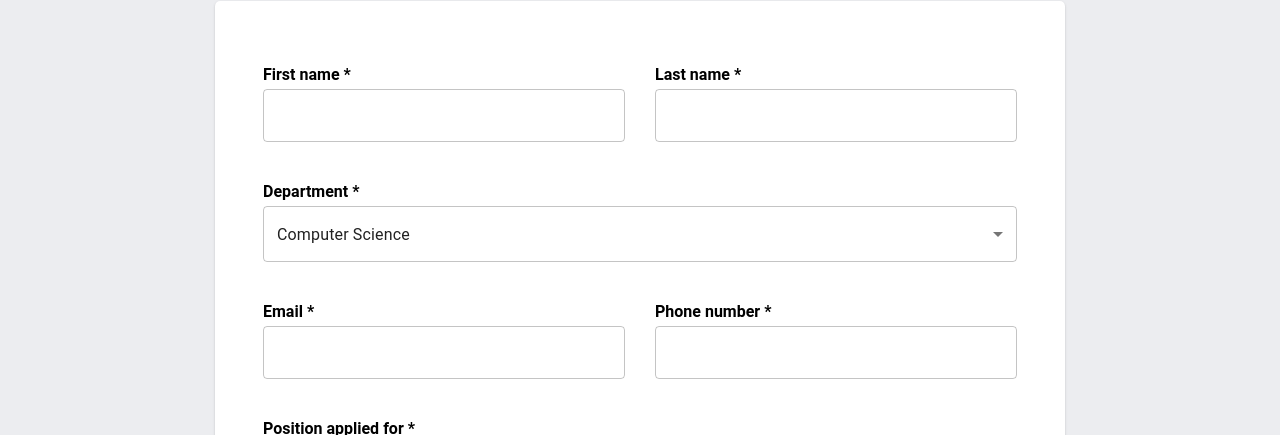
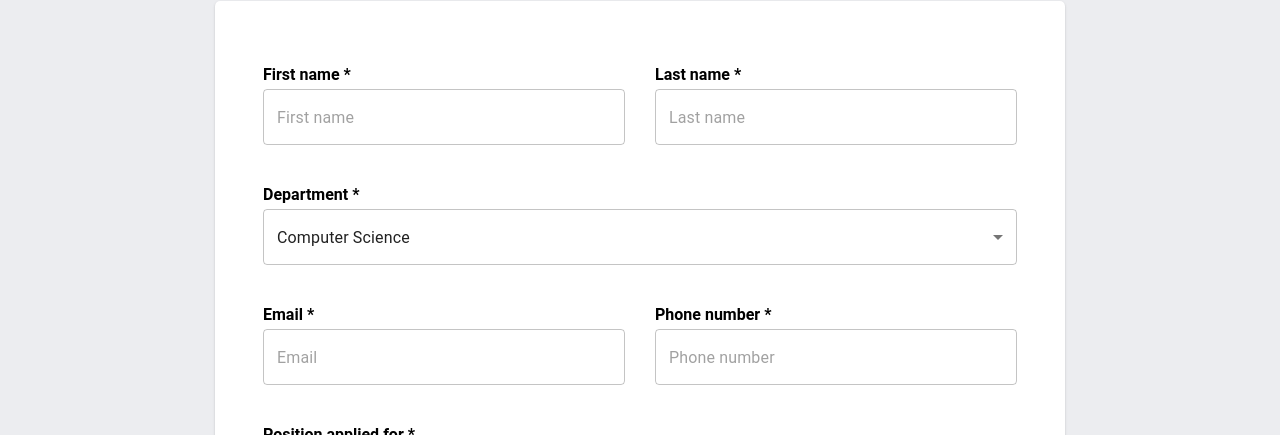
Before and after one commit to Lazy-Code-X01/pcu-recruitment-portal, a React (Create React App) app: page /academic in a window 1280 px wide. Shown: the part 429-864 px from the top of the page. Built offline with nearby package versions, Linux system fonts and the light colour scheme; no server answers; a web font is replaced by a local one.

Commit message:
emmanuel-first-commit

```diff
--- a/package.json
+++ b/package.json
@@ -11,11 +11,12 @@
     "@testing-library/jest-dom": "^5.16.5",
     "@testing-library/react": "^13.4.0",
     "@testing-library/user-event": "^13.5.0",
+    "firebase": "^9.18.0",
     "react": "^18.2.0",
     "react-dom": "^18.2.0",
     "react-router-dom": "^6.5.0",
     "react-scripts": "^2.1.3",
-    "recharts": "^2.2.0",
+    "recharts": "^2.5.0",
     "web-vitals": "^2.1.4",
     "with-router": "^1.0.1"
   },
--- a/src/pages/AcademicForm.jsx
+++ b/src/pages/AcademicForm.jsx
@@ -1,4 +1,6 @@
 import React from 'react'
+
+import { useState, setState } from 'react';
 
 import TextField from '@mui/material/TextField';
 import Select from '@mui/material/Select';
@@ -12,8 +14,53 @@ import Footer from '../Components/Footer';
 import Navbar from '../Components/Navbar';
 import { Link } from 'react-router-dom';
 
+import { db } from '../Components/firebase';
+
+import { SettingsSystemDaydreamOutlined } from '@mui/icons-material';
 
 const AcademicForm = () => {
+    const [ firstName , setFirstName ] = useState("");
+    const [ lastName , setLastName ] = useState("");
+    const [ deptName , setDeptName ] = useState("");
+    const [ email , setEmail ] = useState("");
+    const [ phoneNumber , setPhoneNumber ] = useState("");
+    const [ position , setPosition ] = useState("");
+    const [ sex , setSex ] = useState("");
+    const [ cv , setCv ] = useState("");
+
+
+    const handleInputChange = (e) => {
+        const { id , value } = e.target;
+        if(id === "firstName") {
+            setFirstName(value);
+        }
+        if(id === "lastName") {
+            setLastName(value);
+        }
+        if(id === "deptName") {
+            setDeptName(value);
+        }
+        if(id === "email") {
+            setEmail(value);
+        }
+        if(id === "phoneNumber") {
+            setPhoneNumber(value);
+        }
+        if(id === "position") {
+            setPosition(value);
+        }
+        if(id === "sex") {
+            setSex(value);
+        }
+        if(id === "cv") {
+            setCv(value);
+        }
+    }
+
+    const handleSubmit = () => {
+        console.log(firstName,lastName,deptName,email,phoneNumber,position,sex);
+    }
+
     const scrollToTop = () => {
         window.scrollTo(0, 0)
     }
@@ -27,18 +74,20 @@ const AcademicForm = () => {
             headText={'Get Started'}
         />
 
+
+
         <div className="academicFormContainer">
             <div className="academicForm">
                 <form action="">
                     <div className="flex">
                         <div className="form-group">
                             <label htmlFor="first-name" className='inputLabel'>First name *</label>
-                            <TextField id="input" name='first-name' variant="outlined" color='success' />
+                            <TextField placeholder="First name" name="first-name" variant='outlined' color='success' value={firstName} onChange={(e) => setFirstName(e.target.value)} />
                         </div>
 
                         <div className="form-group">
                             <label htmlFor="last-name" className='inputLabel'>Last name *</label>
-                            <TextField id="input" name='last-name' variant="outlined" color='success' />
+                            <TextField id="inputLastName" placeholder='Last name' name='last-name' variant="outlined" color='success' />
                         </div>
                     </div>
 
@@ -68,12 +117,12 @@ const AcademicForm = () => {
                     <div className="flex">
                         <div className="form-group">
                             <label htmlFor="email" className='inputLabel'>Email *</label>
-                            <TextField id="input" name='email' variant="outlined" color='success' type={'email'} />
+                            <TextField id="inputEmail" placeholder='Email' name='email' variant="outlined" color='success' type={'email'} />
                         </div>
 
                         <div className="form-group">
                             <label htmlFor="phone" className='inputLabel'>Phone number *</label>
-                            <TextField id="input" name='phone' variant="outlined" color='success' type={'number'}/>
+                            <TextField id="inputPhoneNumber" placeholder='Phone number' name='phone' variant="outlined" color='success' type={'number'}/>
                         </div>
                     </div>
 
@@ -121,12 +170,16 @@ const AcademicForm = () => {
                     <div className="form-group" style={{
                         marginBottom: '0px'
                     }}>
-                        <Button variant="contained" color='success' className='formButton'> Submit </Button>
+                        <Button onClick={ () => handleSubmit } variant="contained" color='success' className='formButton'> Submit </Button>
                     </div>
 
                 </form>
             </div>
         </div>
+
+
+
+
 
         <Footer />
 
```
Also changed, not shown: 1 other file (tests, documents, lock files or other folders).
